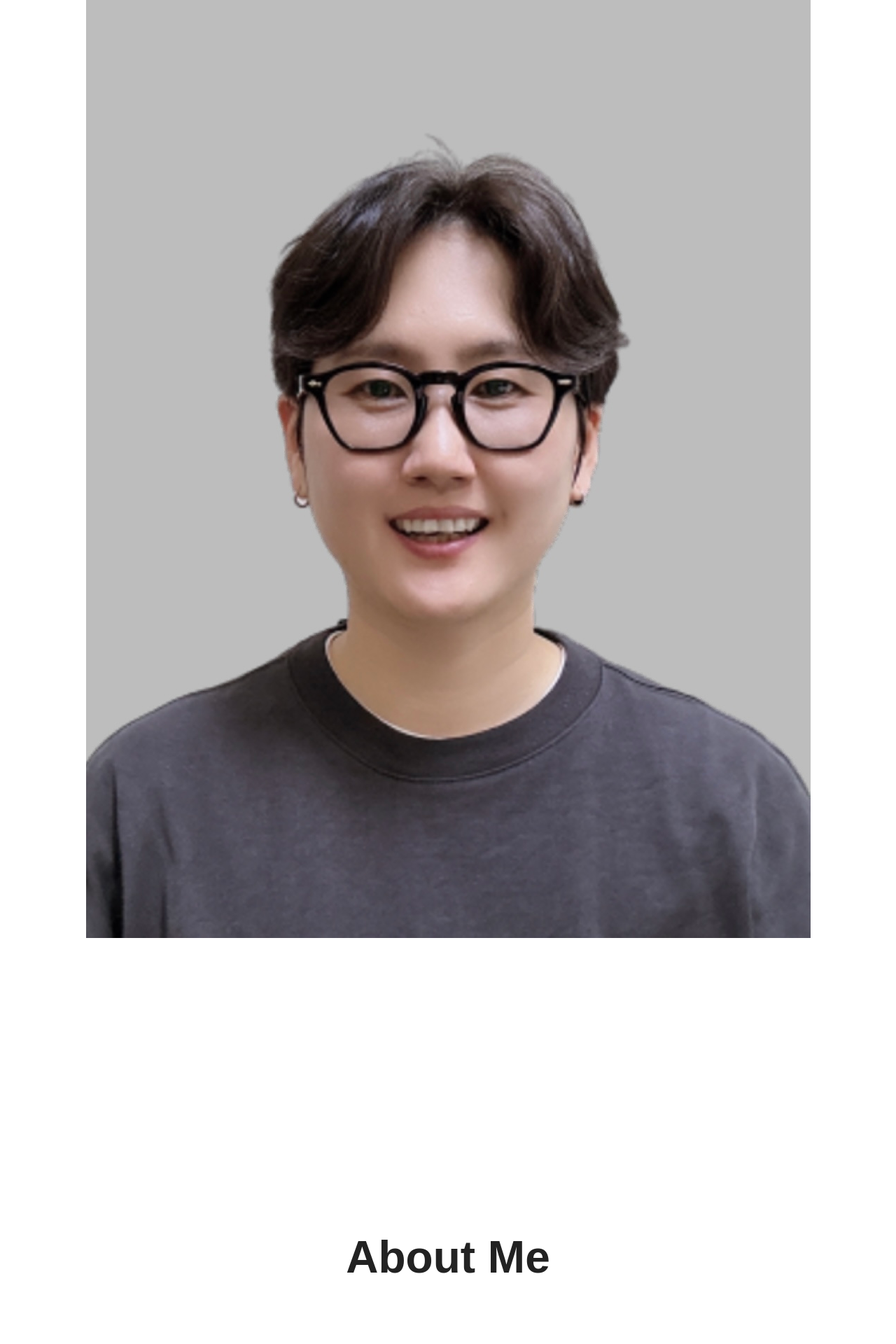
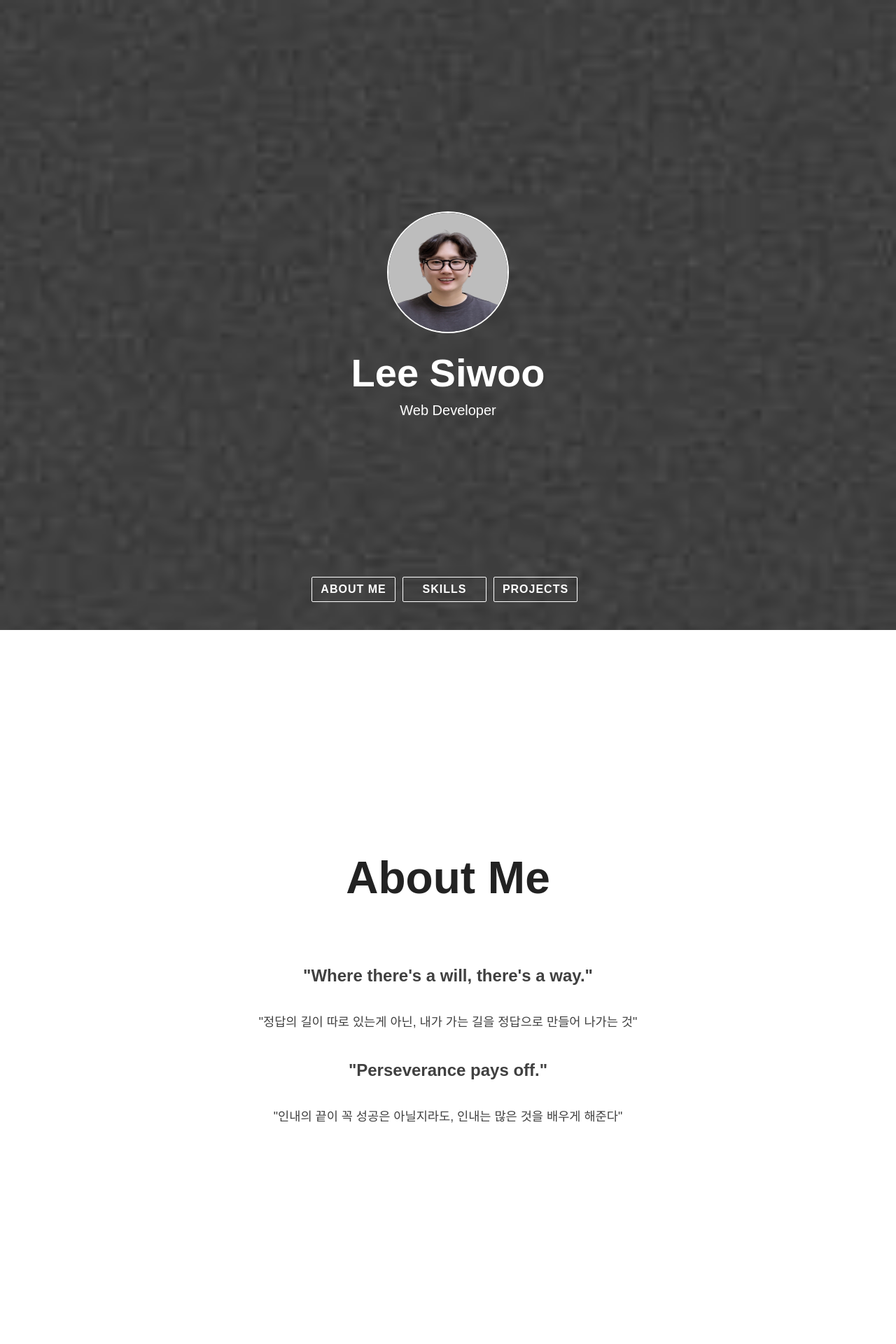
Before and after one commit to SHU-Webbb/SHU-Webbb.github.io, a Jekyll site: the page built from index.html, in a window 1280 px wide. Shown: the top 1920 px of the page at 70% size. Built offline with Jekyll 4.4.1, drawn with Linux system fonts in a browser that asks for light colours; nearby versions of some CDN libraries; some web fonts are replaced.

Commit message:
Update main.css

```diff
--- a/assets/css/main.css
+++ b/assets/css/main.css
@@ -226,7 +226,7 @@
 
 .section-wrapper:nth-child(odd) {
   background: url(../images/background.png);
-  background-size: repeat;
+  background-size: cover; /* 요소에 맞게 늘리기 */
 
 }
 
@@ -302,14 +302,15 @@
       -ms-flex-align: center;
           align-items: center;
   min-height: 35px;
-  color: black;
+  color: #fff;
    font-family: 'Spoqa Han Sans', sans-serif;
 
-  </*background: url(../images/background);*/>
-  background-size: cover;
+  background: url(../images/background.png);
+  background-size: cover; /* 요소에 맞게 늘리기 */
+}
 
 .footer-text a {
-  color: black;
+  color: inherit;
 }
 
 .technologies-grid-item {
@@ -402,9 +403,9 @@
 
 .profile-pic {
   border-radius: 50%;
-  width: 130px;
-  height: 130px;
-  border: solid 1.5px white;
+  width: 170px;
+  height: 170px;
+  border: solid 2px white;
 }
 
 .profile-pic:hover {
@@ -445,7 +446,7 @@
 
 #nav {
   background: url(../images/background.png);
-  background-size: repeat;
+  background-size: cover; /* 요소에 맞게 늘리기 */
 }
 
 a {
```
